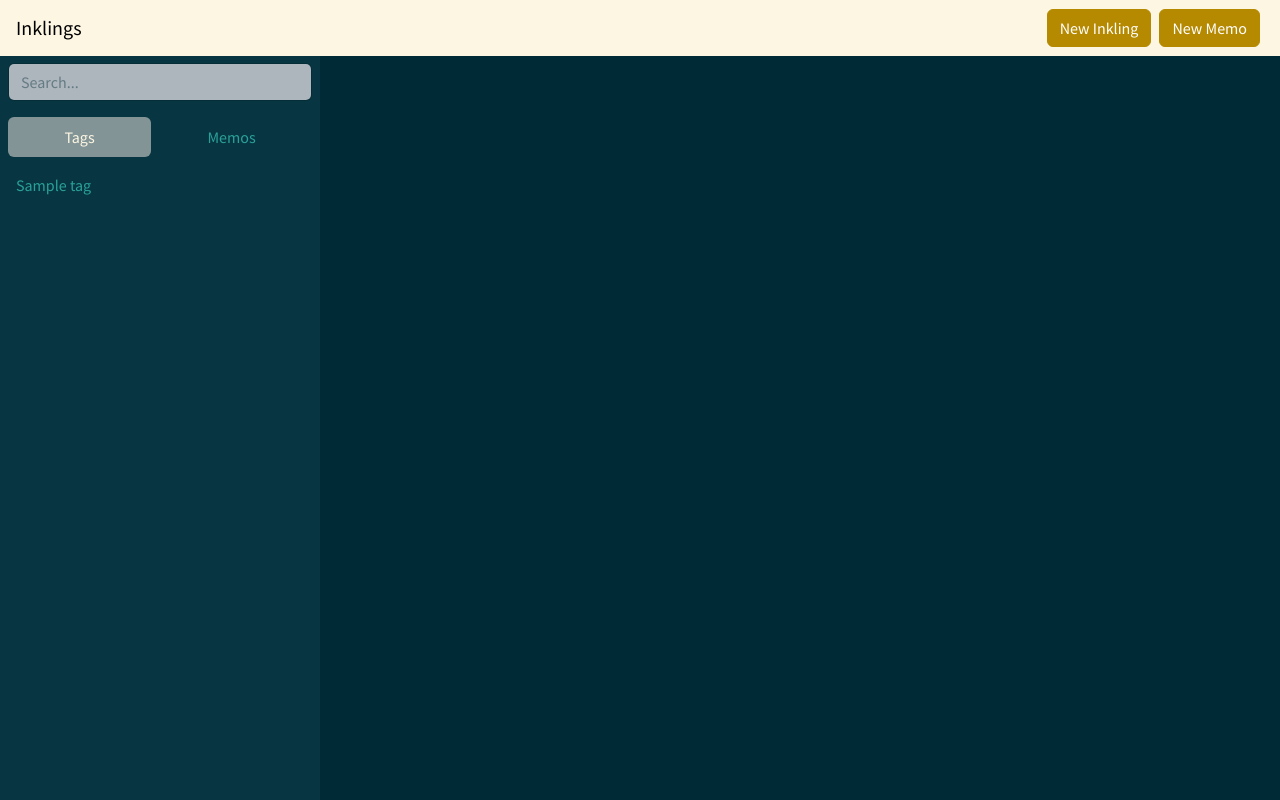
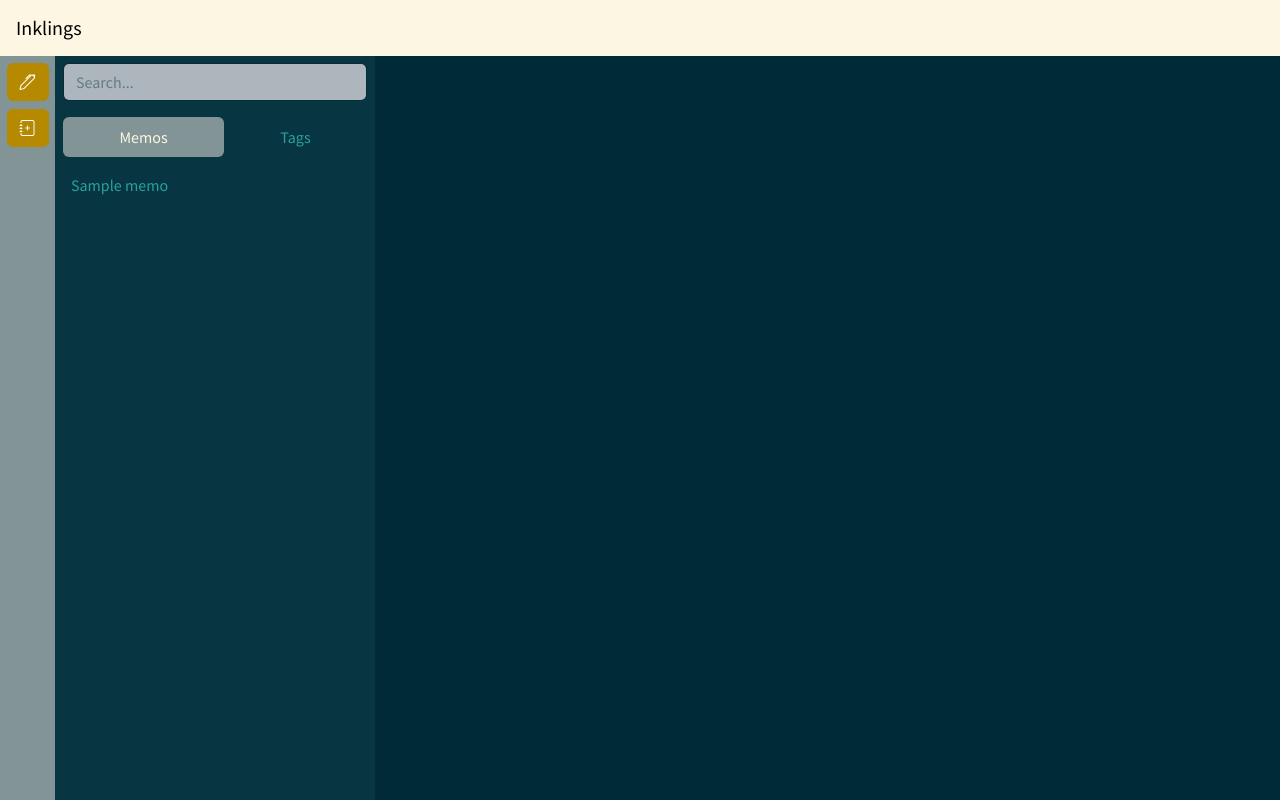
Before and after one commit to edmundmills/inklings, a Django app: page / in a window 1280 px wide. Run offline with Django 4.2, Linux system fonts and the light colour scheme; a user stored in the database is signed in; tables that the repository leaves empty hold one stand-in row (values such as "Sample post"); some libraries are stand-ins or nearby versions.

Commit message:
Add action sidebar

```diff
--- a/app/templates/app/_navbar.html
+++ b/app/templates/app/_navbar.html
@@ -1,56 +1,3 @@
 <nav class="navbar fixed-top navbar-light bg-light px-3">
     <a class="navbar-brand" href="{% url 'home' %}">Inklings</a>
-    <div class="d-flex">
-        <a href="#" class="btn btn-primary mx-1" data-bs-toggle="modal" data-bs-target="#createInklingModal">New Inkling</a>
-        <a href="#" class="btn btn-primary mx-1" data-bs-toggle="modal" data-bs-target="#createMemoModal">New Memo</a>
-    </div>
 </nav>
-<div class="modal fade" id="createMemoModal" tabindex="-1" aria-labelledby="createMemoModalLabel" aria-hidden="true">
-    <div class="modal-dialog modal-lg">
-        <div class="modal-content">
-            <div class="modal-header">
-                <h5 class="modal-title" id="createMemoModalLabel">Create Memo</h5>
-                <button type="button" class="btn-close" data-bs-dismiss="modal" aria-label="Close"></button>
-            </div>
-            <div class="modal-body">
-                <form id="createMemoForm" method="post" action="{% url 'create_memo' %}">
-                    {% csrf_token %}
-                    <div class="mb-3">
-                        <label for="title" class="form-label">Title</label>
-                        <input type="text" class="form-control" id="title" name="title">
-                    </div>
-                    <div class="mb-3">
-                        <textarea class="form-control" id="content" rows="12" name="content" required></textarea>
-                    </div>
-                    <div class="modal-footer">
-                        <button type="button" class="btn btn-secondary" data-bs-dismiss="modal">Cancel</button>
-                        <!-- Changed button type to "submit" -->
-                        <button type="submit" class="btn btn-primary">Create</button>
-                    </div>
-                </form>
-            </div>
-        </div>
-    </div>
-</div>
-<div class="modal fade" id="createInklingModal" tabindex="-1" aria-labelledby="createInklingModalLabel" aria-hidden="true">
-    <div class="modal-dialog modal-lg">
-        <div class="modal-content">
-            <div class="modal-header">
-                <h5 class="modal-title" id="createInklingModalLabel">Create Inkling</h5>
-                <button type="button" class="btn-close" data-bs-dismiss="modal" aria-label="Close"></button>
-            </div>
-            <div class="modal-body">
-                <form id="createInklingForm" method="post" action="{% url 'create_inkling' %}">
-                    {% csrf_token %}
-                    <div class="mb-3">
-                        <textarea class="form-control" id="content" name="content" rows="12" required></textarea>
-                    </div>
-                    <div class="modal-footer">
-                        <button type="button" class="btn btn-secondary" data-bs-dismiss="modal">Cancel</button>
-                        <button type="submit" class="btn btn-primary">Create</button>
-                    </div>
-                </form>
-            </div>
-        </div>
-    </div>
-</div>
--- a/app/templates/app/_sidebar.html
+++ b/app/templates/app/_sidebar.html
@@ -4,16 +4,15 @@
         <div class=" p-2">
             <ul class="nav nav-pills nav-pills nav-fill">
                 <li class="nav-item">
-                    <a class="nav-link active" id="tags-tab" data-bs-toggle="pill" href="#tags">Tags</a>
+                    <a class="nav-link active" id="memos-tab" data-bs-toggle="pill" href="#memos">Memos</a>
                 </li>
                 <li class="nav-item">
-                    <a class="nav-link" id="memos-tab" data-bs-toggle="pill" href="#memos">Memos</a>
+                    <a class="nav-link" id="tags-tab" data-bs-toggle="pill" href="#tags">Tags</a>
                 </li>
             </ul>
         </div>
         <div class="tab-content">
-            <div class="tab-pane fade" id="memos">
-
+            <div class="tab-pane fade active show" id="memos">
                 <ul class="nav nav-pills flex-column mb-auto">
                     {% for memo in all_memos %}
                         <li class="nav-item">
@@ -24,7 +23,7 @@
                     {% endfor %}
                 </ul>
             </div>
-            <div class="tab-pane fade active show" id="tags">
+            <div class="tab-pane fade" id="tags">
                 <ul class="nav nav-pills flex-column mb-auto">
                     {% for tag in all_tags %}
                         <li class="nav-item">
--- /dev/null
+++ b/app/templates/app/_sidebar_action.html
@@ -0,0 +1,56 @@
+<nav id="sidebar" class="bg-secondary sidebar-secondary sidebar h-100" style="min-width: 55px; max-width: 55px;">
+    <div class="text-center my-1">
+        <a href="#" class="btn btn-primary m-1" data-bs-toggle="modal" data-bs-target="#createInklingModal" title="New Inkling"><i class="bi bi-pen"></i></a>
+        <a href="#" class="btn btn-primary m-1" data-bs-toggle="modal" data-bs-target="#createMemoModal" title="New Memo"><i class="bi bi-journal-plus"></i></a>
+    </div>
+</nav>
+
+<div class="modal fade" id="createMemoModal" tabindex="-1" aria-labelledby="createMemoModalLabel" aria-hidden="true">
+    <div class="modal-dialog modal-lg">
+        <div class="modal-content">
+            <div class="modal-header">
+                <h5 class="modal-title" id="createMemoModalLabel">New Memo</h5>
+                <button type="button" class="btn-close" data-bs-dismiss="modal" aria-label="Close"></button>
+            </div>
+            <div class="modal-body">
+                <form id="createMemoForm" method="post" action="{% url 'create_memo' %}">
+                    {% csrf_token %}
+                    <div class="mb-3">
+                        <label for="title" class="form-label">Title</label>
+                        <input type="text" class="form-control" id="title" name="title">
+                    </div>
+                    <div class="mb-3">
+                        <textarea class="form-control" id="content" rows="12" name="content" required></textarea>
+                    </div>
+                    <div class="modal-footer">
+                        <button type="button" class="btn btn-secondary" data-bs-dismiss="modal">Cancel</button>
+                        <!-- Changed button type to "submit" -->
+                        <button type="submit" class="btn btn-primary">Create</button>
+                    </div>
+                </form>
+            </div>
+        </div>
+    </div>
+</div>
+<div class="modal fade" id="createInklingModal" tabindex="-1" aria-labelledby="createInklingModalLabel" aria-hidden="true">
+    <div class="modal-dialog modal-lg">
+        <div class="modal-content">
+            <div class="modal-header">
+                <h5 class="modal-title" id="createInklingModalLabel">New Inkling</h5>
+                <button type="button" class="btn-close" data-bs-dismiss="modal" aria-label="Close"></button>
+            </div>
+            <div class="modal-body">
+                <form id="createInklingForm" method="post" action="{% url 'create_inkling' %}">
+                    {% csrf_token %}
+                    <div class="mb-3">
+                        <textarea class="form-control" id="content" name="content" rows="12" required></textarea>
+                    </div>
+                    <div class="modal-footer">
+                        <button type="button" class="btn btn-secondary" data-bs-dismiss="modal">Cancel</button>
+                        <button type="submit" class="btn btn-primary">Create</button>
+                    </div>
+                </form>
+            </div>
+        </div>
+    </div>
+</div>
--- a/app/templates/app/base.html
+++ b/app/templates/app/base.html
@@ -11,6 +11,7 @@
     <link href="https://cdn.jsdelivr.net/npm/bootstrap@5.3.2/dist/css/bootstrap.min.css" rel="stylesheet" integrity="sha384-T3c6CoIi6uLrA9TneNEoa7RxnatzjcDSCmG1MXxSR1GAsXEV/Dwwykc2MPK8M2HN" crossorigin="anonymous">
     <link href="{% static 'css/bootstrap.css' %}" rel="stylesheet">
     <link rel="stylesheet" type="text/css" href="{% static 'css/styles.css' %}">
+    <link rel="stylesheet" href="https://cdn.jsdelivr.net/npm/bootstrap-icons@1.11.1/font/bootstrap-icons.css">
 
     {% block extra_css %}{% endblock %}
 
--- a/app/templates/app/inkling_viewer.html
+++ b/app/templates/app/inkling_viewer.html
@@ -2,6 +2,7 @@
 
 {% block viewer %}
 <div class="d-flex flex-row px-0 h-100">
+    {% include "_sidebar_action.html" %}
     {% include "_sidebar.html" %}
     <div class="flex-grow-1 p-3" style="overflow-y: auto;">
         {% block content %}
```
